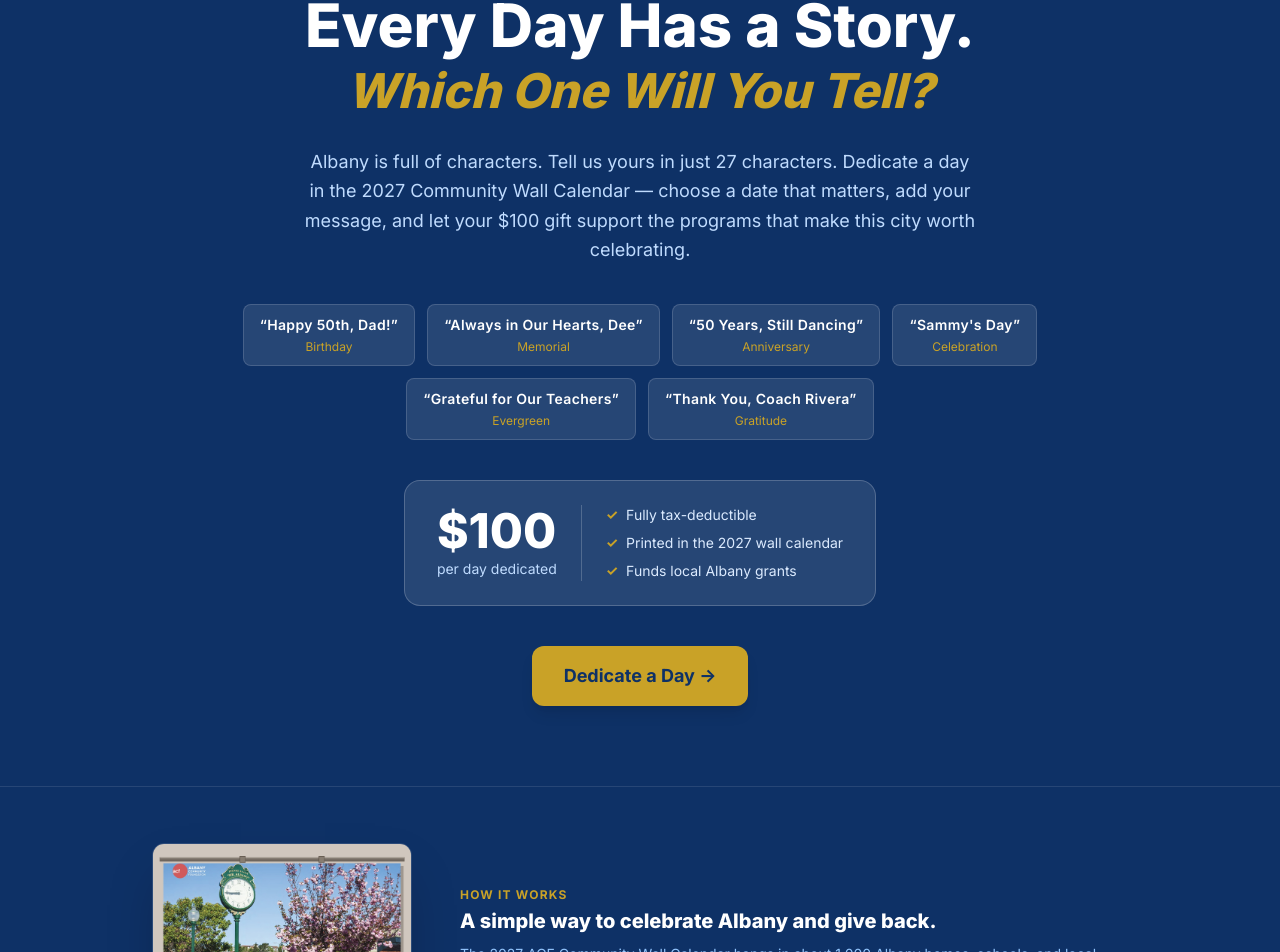
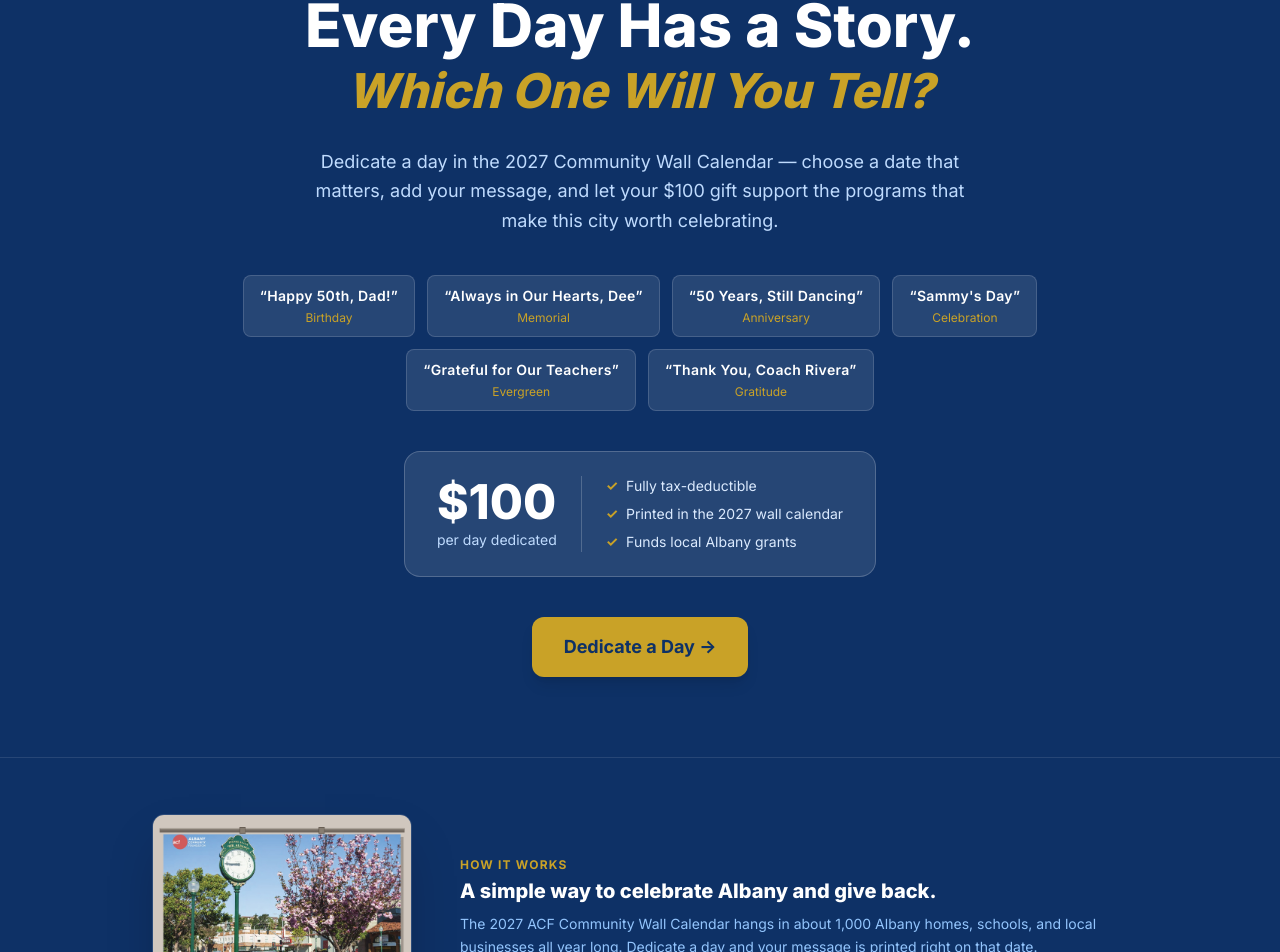
Before and after one commit to JondestinACF/acf-buy-a-day, a Next.js app: page / in a window 1280 px wide. Shown: the part 236-1188 px from the top of the page. Built offline with nearby package versions, Linux system fonts and the light colour scheme; no server answers; the database is empty.

Commit message:
Update copy, FAQs, and default state to CA

```diff
--- a/src/app/page.tsx
+++ b/src/app/page.tsx
@@ -71,7 +71,6 @@ export default function HomePage() {
 
           {/* Body copy */}
           <p className="text-blue-200 text-lg max-w-2xl mx-auto leading-relaxed mb-10">
-            Albany is full of characters. Tell us yours in just 27 characters.
             Dedicate a day in the 2027 Community Wall Calendar — choose a date that matters,
             add your message, and let your $100 gift support the programs that make
             this city worth celebrating.
@@ -152,7 +151,7 @@ export default function HomePage() {
               <h2 className="text-xl font-extrabold text-white mb-2">A simple way to celebrate Albany and give back.</h2>
               <p className="text-blue-300 text-sm leading-relaxed mb-8">
                 The 2027 ACF Community Wall Calendar hangs in about 1,000 Albany homes, schools,
-                and local businesses all year long. Dedicate a day and your message is printed right on the date.
+                and local businesses all year long. Dedicate a day and your message is printed right on that date.
               </p>
 
               <div className="space-y-5">
@@ -228,7 +227,7 @@ export default function HomePage() {
               },
               {
                 q: 'What happens after I submit my dedication?',
-                a: 'You\'ll receive an immediate email confirming that your card was charged and your request is under review. However, your dedication is not official until you receive a second confirmation email from us. We personally review every submission to make sure it meets our community guidelines — typically within a few business days.',
+                a: 'After you complete your purchase, you\'ll immediately receive an email confirming that your payment was processed and your day has been reserved. Next, our team will quickly review your dedication to ensure it meets our community guidelines and character limit. Once approved, you\'ll receive a second email from the Albany Community Foundation confirming that your dedication is officially set. If we have any questions, we\'ll reach out directly.',
               },
               {
                 q: 'Is my $100 donation tax-deductible?',
@@ -243,12 +242,16 @@ export default function HomePage() {
                 a: 'Absolutely — you can dedicate as many days as you like, as long as they\'re available. Each dedication is a separate $100 donation.',
               },
               {
+                q: 'What if I want to change my dedication?',
+                a: (<>Plans change, we get it. You can update your dedication anytime through June 1, 2026, before the calendar is finalized for printing. Just email <a href="mailto:contact@albanycommunityfoundation.org" className="underline text-white hover:text-acf-gold transition-colors">contact@albanycommunityfoundation.org</a> and we&apos;ll help you make the update.</>),
+              },
+              {
                 q: 'What if the date I want is already taken?',
                 a: 'Dates are claimed on a first-come, first-served basis. If your first choice is gone, pick another meaningful date — there are 365 of them!',
               },
               {
                 q: 'When will the calendar be printed and distributed?',
-                a: 'The 2027 calendar will be printed and distributed in late 2026 in time for the new year. You\'ll receive an email confirmation once your dedication is secured.',
+                a: 'The 2027 calendar will be printed and distributed in late 2026 in time for the new year.',
               },
               {
                 q: 'Will I get a copy of the calendar?',
--- a/src/components/Checkout/StepBuyerInfo.tsx
+++ b/src/components/Checkout/StepBuyerInfo.tsx
@@ -60,7 +60,7 @@ export default function StepBuyerInfo({ initialData, onNext, onBack }: StepBuyer
     line1: initialData.billingAddress?.line1 ?? '',
     line2: initialData.billingAddress?.line2 ?? '',
     city: initialData.billingAddress?.city ?? '',
-    state: initialData.billingAddress?.state ?? 'NY',
+    state: initialData.billingAddress?.state ?? 'CA',
     postal_code: initialData.billingAddress?.postal_code ?? '',
     country: initialData.billingAddress?.country ?? 'US',
     contactOptIn: initialData.contactOptIn ?? false,
```
